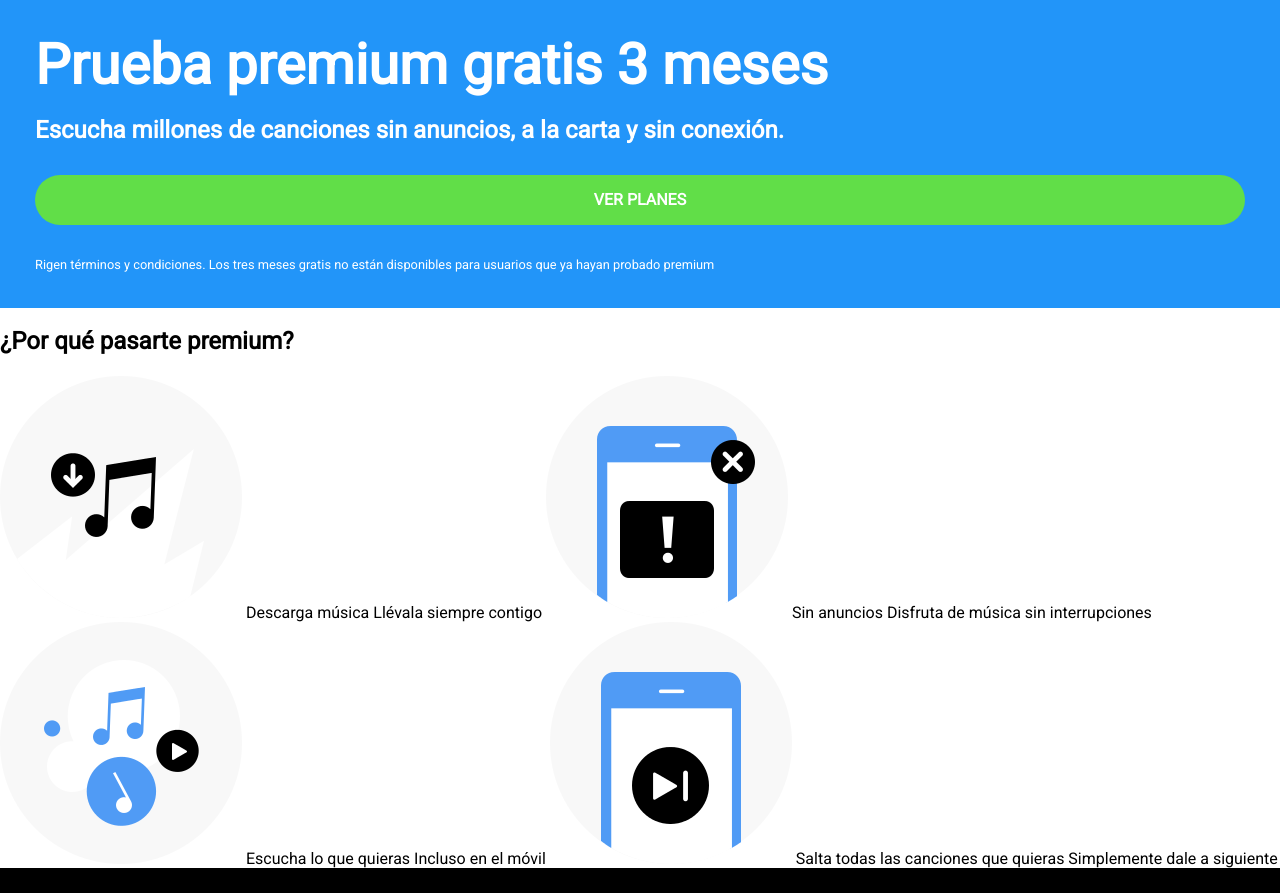
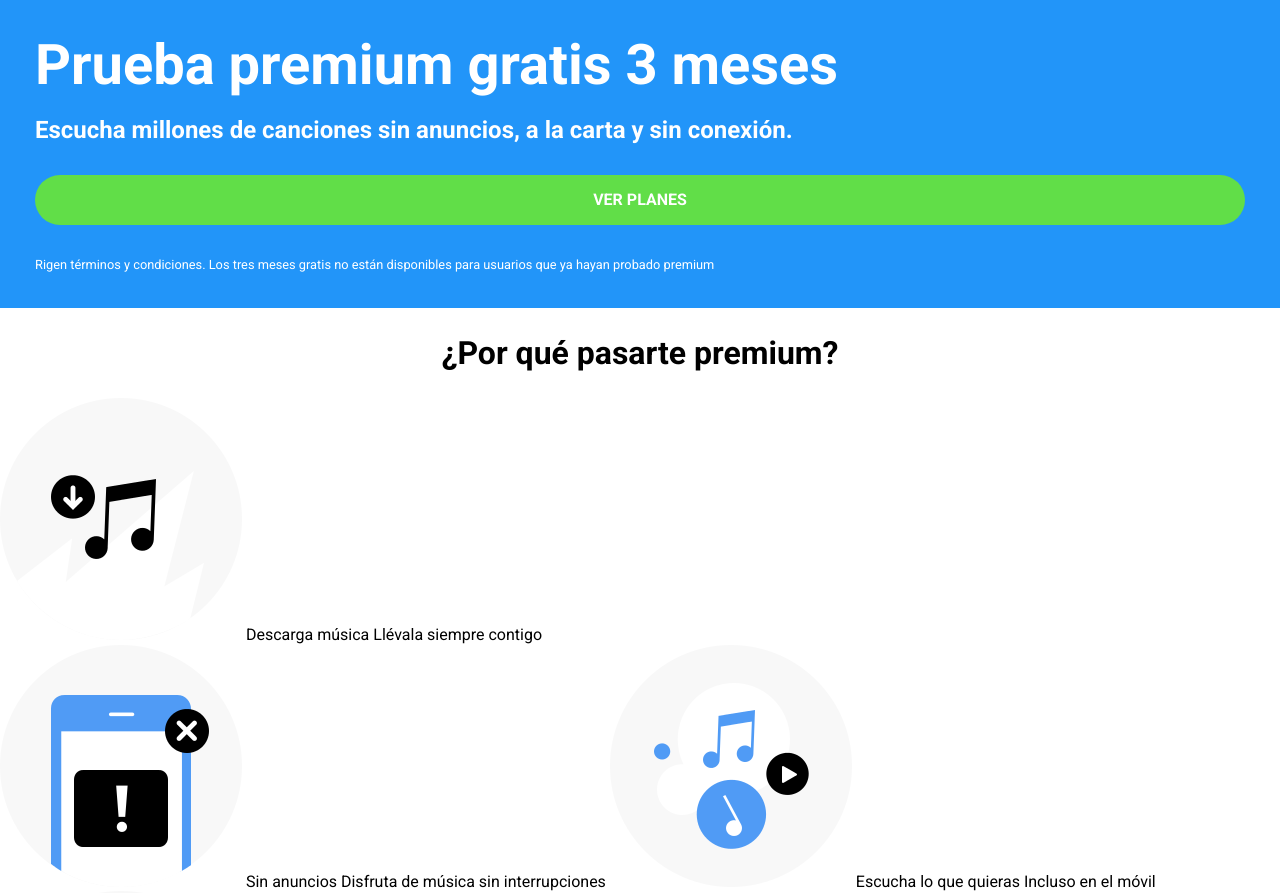
Before and after one commit to Adalab/promo-p-modulo-1-pair-19-spotify-2, a plain HTML site: page index.html in a window 1280 px wide. Shown: the part 72-965 px from the top of the page. Drawn offline with Linux system fonts and the light colour scheme.

Commit message:
incluye cambios realizados en el pair

```diff
--- a/index.html
+++ b/index.html
@@ -40,11 +40,11 @@
         <section>
 
             <h2 class="subttitle">¿Por qué pasarte premium?</h2>
-
-            <img class="benefit-1" src="img/benefit-1.png" alt="icono benefit 1" />
+            <div>
+                <div> <img class="benefit-1" src="img/benefit-1.png" alt="icono benefit 1" />
                     Descarga música
                     Llévala siempre contigo
-
+                    <div>
                         <img class="benefit-2" src="img/benefit-2.png" alt="icono benefit 2" />
                         Sin anuncios
                         Disfruta de música sin interrupciones
@@ -56,7 +56,7 @@
                         <img class="benefit-4" src="img/benefit-4.png" alt="icono benefit 4" />
                         Salta todas las canciones que quieras
                         Simplemente dale a siguiente
-
+                    </div>
         </section>
 
         <footer class="footer">
--- a/styles/main.css
+++ b/styles/main.css
@@ -1,5 +1,4 @@
-@import url("https://fonts.googleapis.com/css2?family=Roboto&display=swap");
-
+@import url("https://fonts.googleapis.com/css2?family=Roboto:wght@400;700&display=swap");
 :root {
   --blue: #2295f9;
   --green: #61de48;
@@ -70,7 +69,21 @@ body {
   color: var(--white);
   font-weight: bold;
 }
+/* styles sections */
 
+.subttitle {
+  font-size: 2rem;
+  font-weight: 700;
+  text-align: center;
+}
+
+.benefit-1 .benefit-2 .benefit-3 .benefit-4 {
+  display: flex;
+  flex-direction: column;
+  width: 100%;
+}
+
+/* styles  footer */
 .footer {
   background-color: var(--black);
   color: var(--white);
```
Lines whose indentation alone changed are shown as unchanged.
